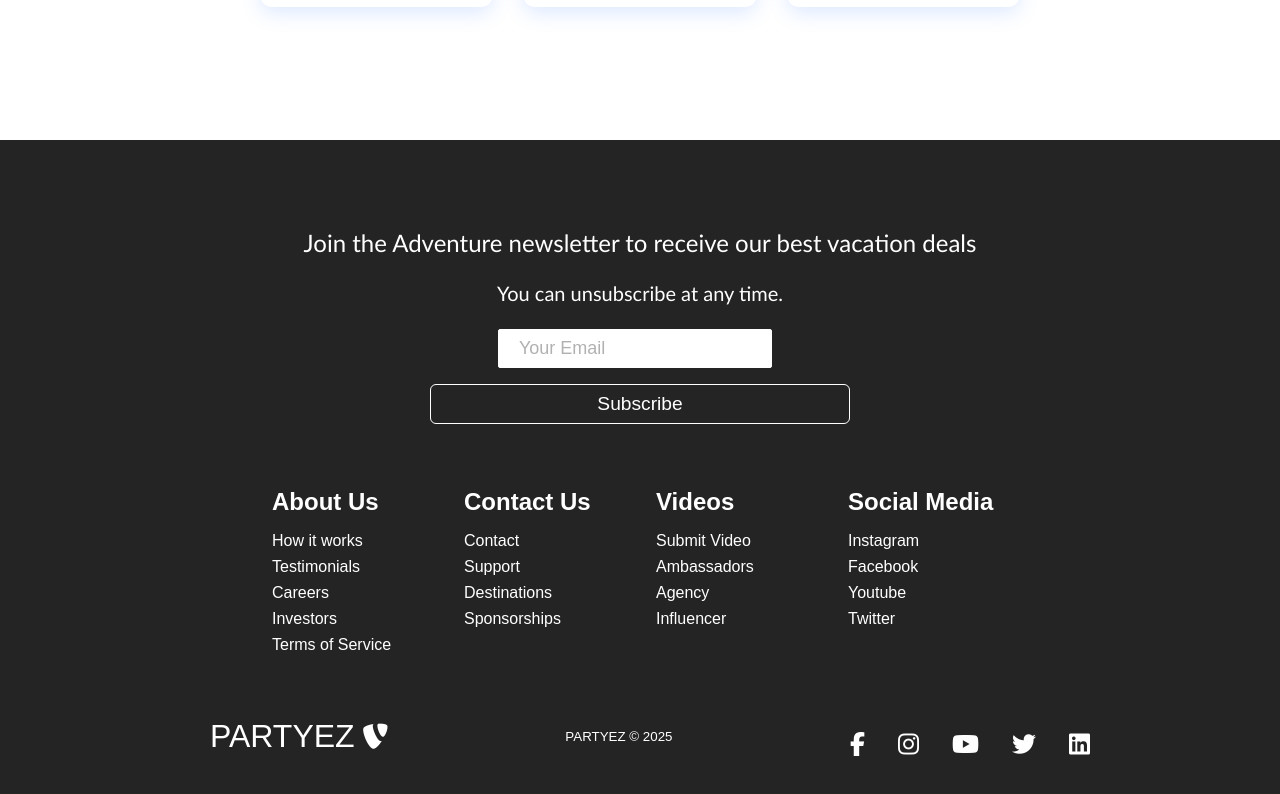
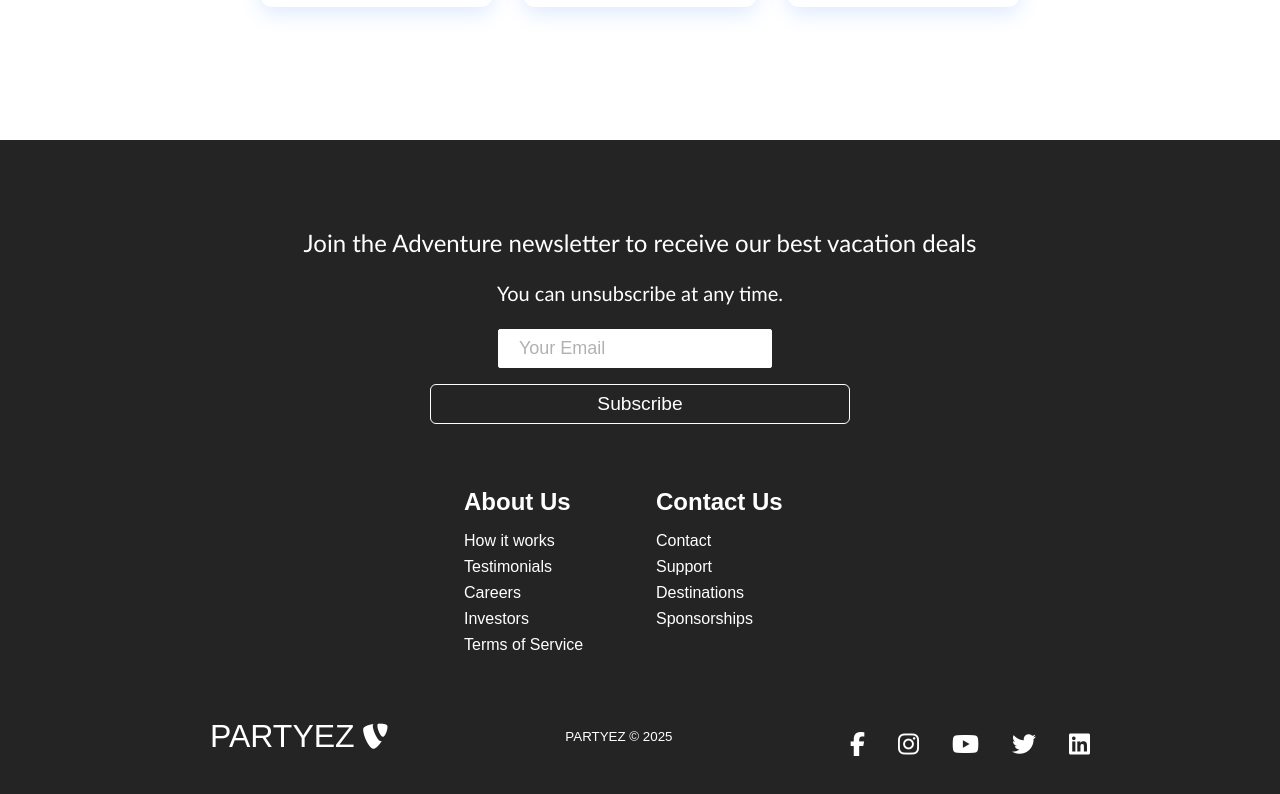
Before and after one commit to SeleverViktor/mestermunka, a React (Vite) app: page / in a window 1280 px wide. Shown: the part 1618-2412 px from the top of the page. Built offline with nearby package versions, Linux system fonts and the light colour scheme.

Commit message:
footer
meg kell kitorolni bellole

```diff
--- a/src/assets/Footer.jsx
+++ b/src/assets/Footer.jsx
@@ -44,20 +44,8 @@ function Footer() {
           </div>
         </div>
         <div className='footer-link-wrapper'>
-          <div className='footer-link-items'>
-            <h2>Videos</h2>
-            <Link to='/'>Submit Video</Link>
-            <Link to='/'>Ambassadors</Link>
-            <Link to='/'>Agency</Link>
-            <Link to='/'>Influencer</Link>
-          </div>
-          <div className='footer-link-items'>
-            <h2>Social Media</h2>
-            <Link to='/'>Instagram</Link>
-            <Link to='/'>Facebook</Link>
-            <Link to='/'>Youtube</Link>
-            <Link to='/'>Twitter</Link>
-          </div>
+
+
         </div>
       </div>
       <section className='social-media'>
--- a/src/assets/pages/SignUp.jsx
+++ b/src/assets/pages/SignUp.jsx
@@ -61,7 +61,7 @@ export default function SignUp() {
         <h1>Sign Up!</h1>
         <form onSubmit={handleSubmit}>
           <div className="input-group">
-          <label htmlFor="username">Username</label>
+          <label htmlFor="username">Fullname</label>
             <input
               type="text"
               id="username"
```
Also changed, not shown: 2 other files (tests, documents, lock files or other folders).
